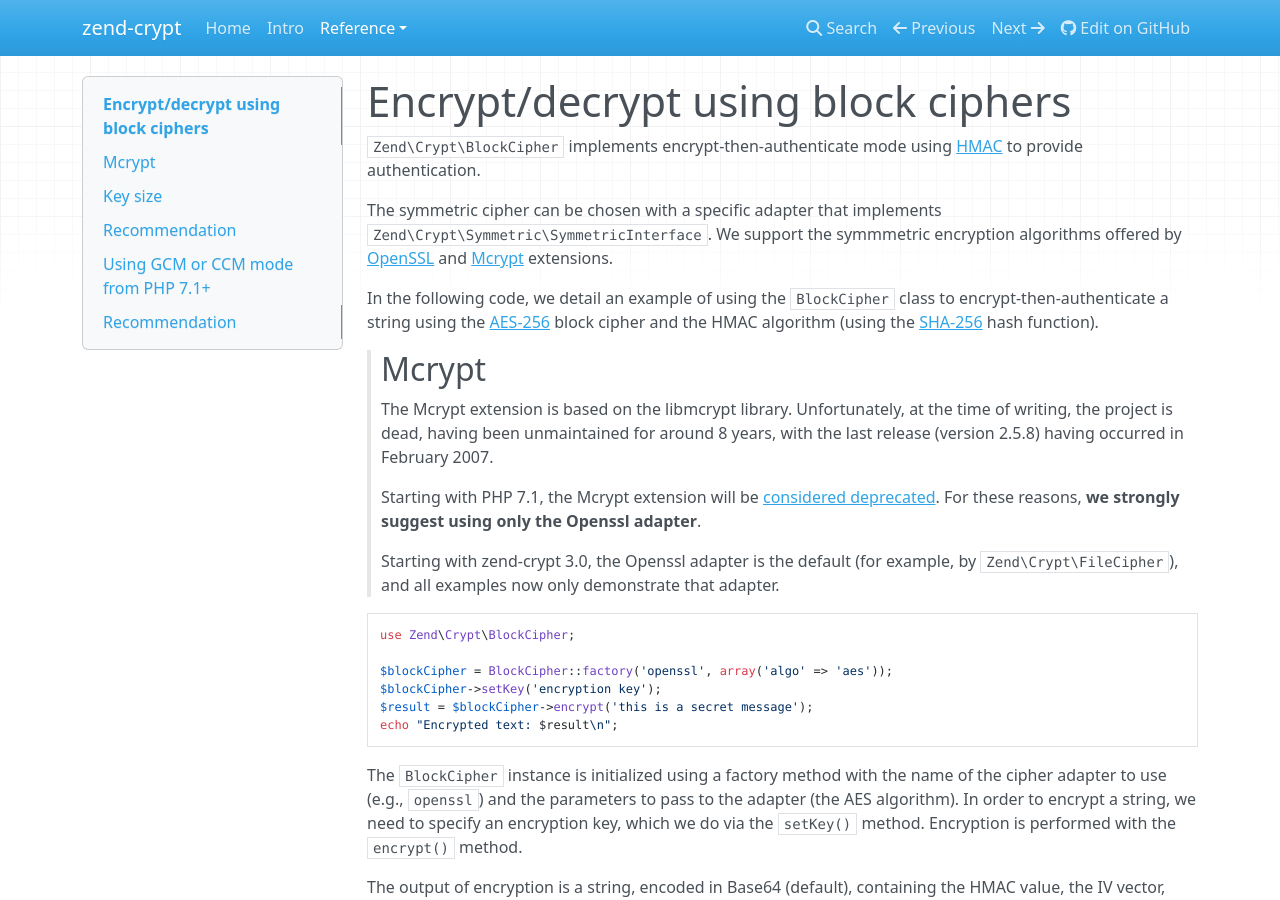
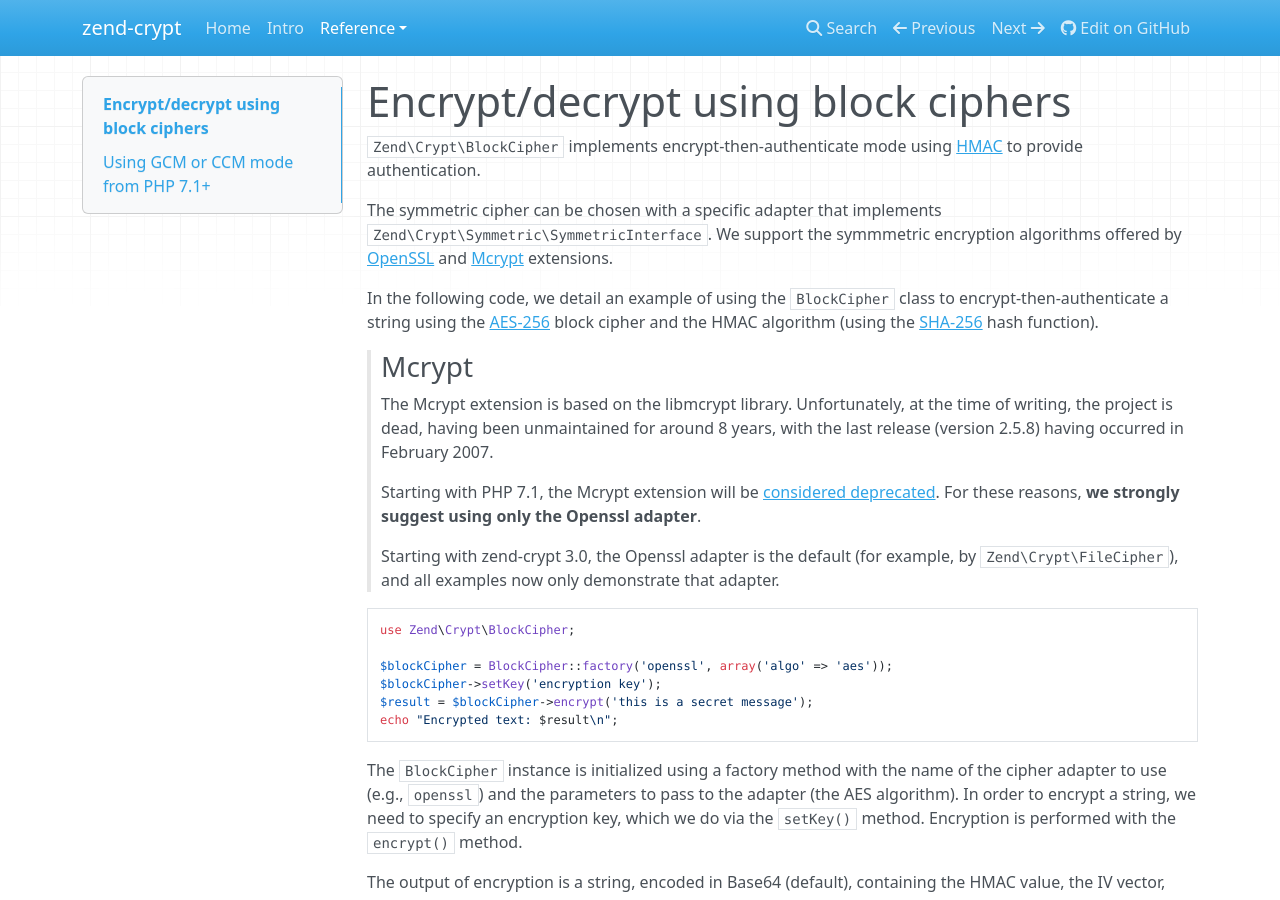
Before and after one commit to zendframework/zend-crypt, an MkDocs documentation site: the page built from docs/book/block-cipher.md, in a window 1280 px wide and 900 px high. Built offline with MkDocs 1.6.1, drawn with Linux system fonts in a browser that asks for light colours; nearby versions of some CDN libraries; old or Windows-style settings are respelled for this version of MkDocs.

Commit message:
Fixes first headline in blockquotes

````diff
--- a/docs/book/block-cipher.md
+++ b/docs/book/block-cipher.md
@@ -15,7 +15,7 @@ and the HMAC algorithm (using the [SHA-256](http://en.wikipedia.org/wiki/SHA-2)
 hash function).
 
 
-> ## Mcrypt
+> ### Mcrypt
 >
 > The Mcrypt extension is based on the libmcrypt library. Unfortunately, at the
 > time of writing, the project is dead, having been unmaintained for around 8
@@ -56,7 +56,7 @@ used by `BlockCipher` are generated with the [PBKDF2](http://en.wikipedia.org/wi
 algorithm, used as the key derivation function from the user's key specified
 using the `setKey()` method.
 
-> ## Key size
+> ### Key size
 >
 > BlockCipher always attempts to use the longest key size for the specified
 > cipher. For instance, for the AES algorithm it uses 256 bits, and for the
@@ -80,7 +80,7 @@ $blockCipher = BlockCipher::factory(
 );
 ```
 
-> ## Recommendation
+> ### Recommendation
 >
 > If you are not familiar with symmetric encryption techniques, we strongly
 > suggest using the default values of the `BlockCipher` class. The default
@@ -145,7 +145,7 @@ $blockCipher = BlockCipher::factory(
 );
 ```
 
-> ## Recommendation
+> ### Recommendation
 >
 > **GCM mode is about 3x faster than CCM**, we recommend using GCM unless
 > you have requirements that dictate CCM.
````
Also changed, not shown: docs/book/files.md (+1 -1 lines), docs/book/public-key.md (+1 -1 lines).
